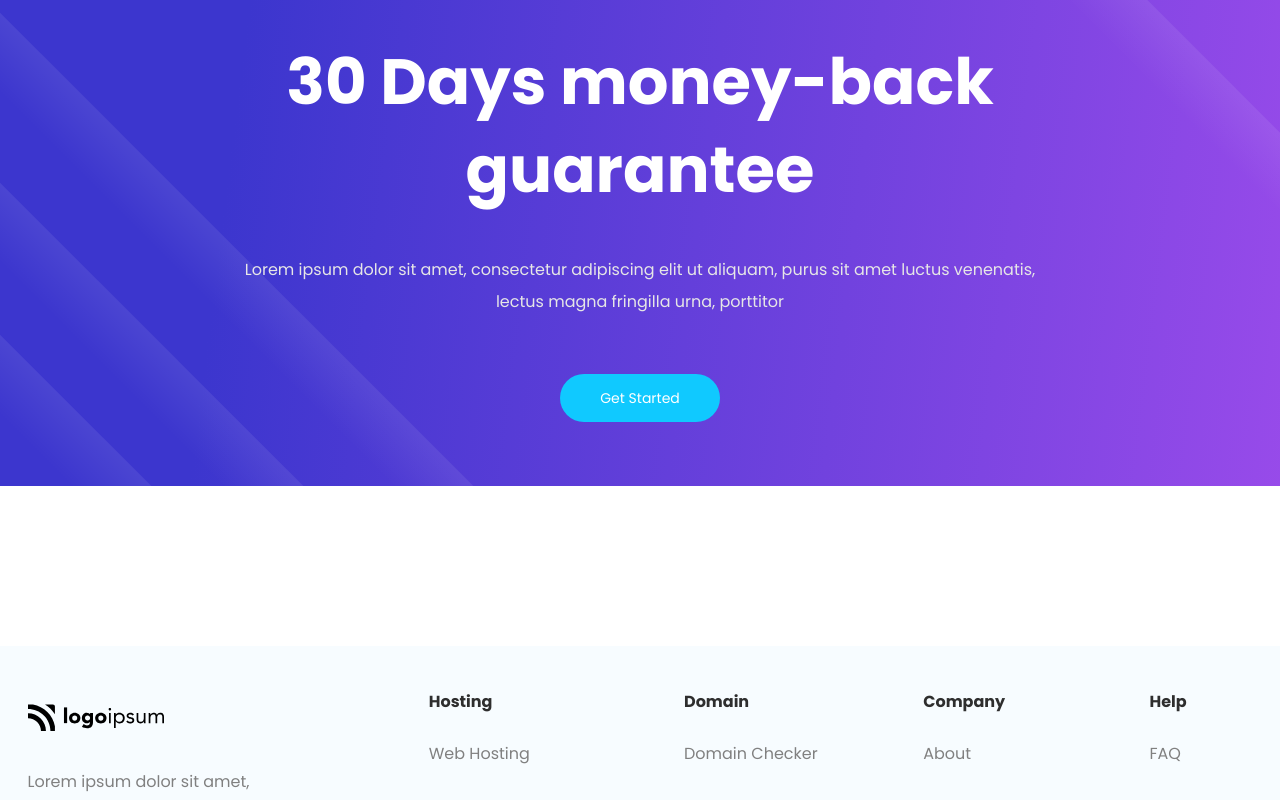
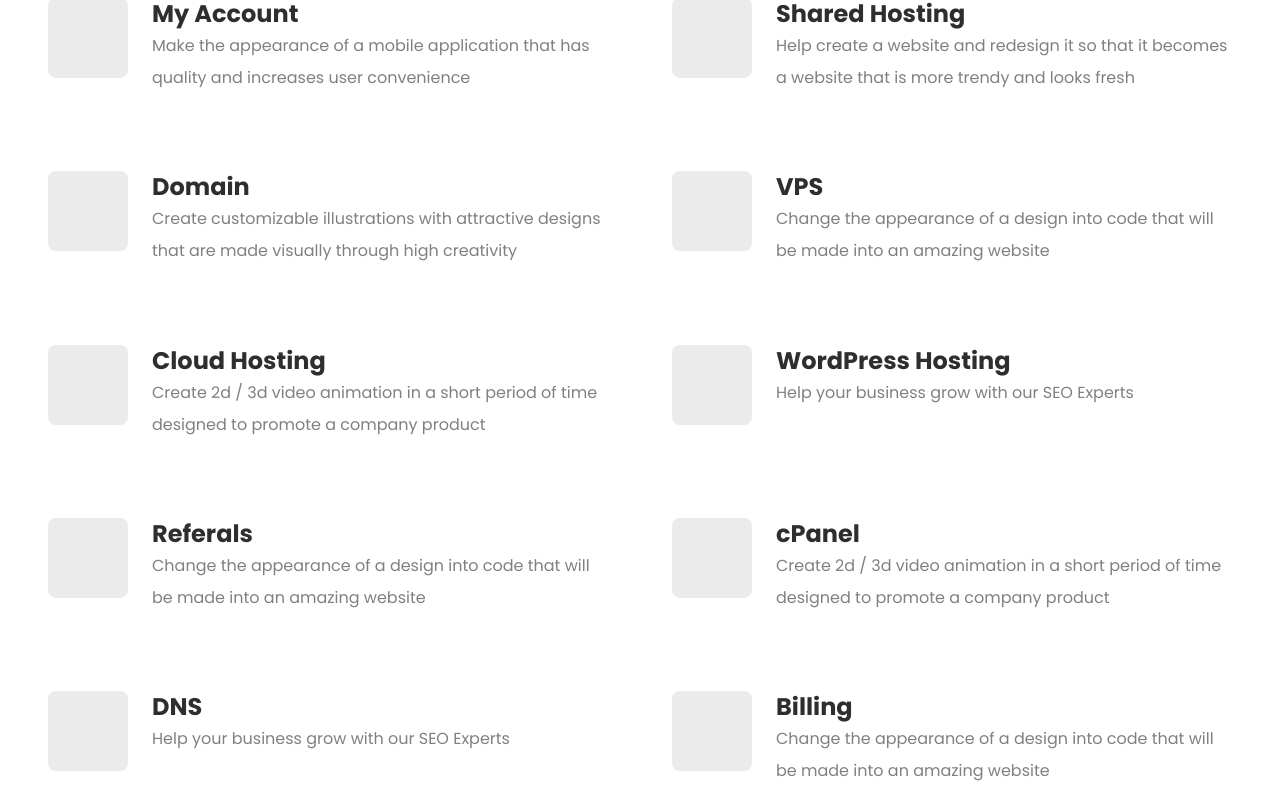
Before and after one commit to rogg62/Host, a React (Create React App) app: page /AboutUs in a window 1280 px wide. Shown: the part 690-1490 px from the top of the page. Built offline with nearby package versions, Linux system fonts and the light colour scheme.

Commit message:
Adicinando

```diff
--- /dev/null
+++ b/src/components/Help/Help.js
@@ -0,0 +1,121 @@
+import React from "react";
+import "./style.css";
+const Help = () => {
+  return (
+    <section id="Help">
+      <div className="div">
+        <div className="divImage"></div>
+        <div className="divInfo">
+          <h1>My Account</h1>
+          <p>
+            Make the appearance of a mobile application that has quality and
+            increases user convenience
+          </p>
+        </div>
+      </div>
+      <div className="div">
+        <div className="divImage"></div>
+        <div className="divInfo">
+          <h1>Shared Hosting</h1>
+          <p>
+            Help create a website and redesign it so that it becomes a website
+            that is more trendy and looks fresh
+          </p>
+        </div>
+      </div>
+      <div className="div">
+        <div className="divImage"></div>
+        <div className="divInfo">
+          <h1>Domain</h1>
+          <p>
+            Create customizable illustrations with attractive designs that are
+            made visually through high creativity
+          </p>
+        </div>
+      </div>
+      <div className="div">
+        <div className="divImage"></div>
+        <div className="divInfo">
+          <h1>VPS</h1>
+          <p>
+            Change the appearance of a design into code that will be made into
+            an amazing website
+          </p>
+        </div>
+      </div>
+      <div className="div">
+        <div className="divImage"></div>
+        <div className="divInfo">
+          <h1>Cloud Hosting</h1>
+          <p>
+            Create 2d / 3d video animation in a short period of time designed to
+            promote a company product
+          </p>
+        </div>
+      </div>
+      <div className="div">
+        <div className="divImage"></div>
+        <div className="divInfo">
+          <h1>WordPress Hosting</h1>
+          <p>Help your business grow with our SEO Experts</p>
+        </div>
+      </div>
+      <div className="div">
+        <div className="divImage"></div>
+        <div className="divInfo">
+          <h1>Referals</h1>
+          <p>
+            Change the appearance of a design into code that will be made into
+            an amazing website
+          </p>
+        </div>
+      </div>
+      <div className="div">
+        <div className="divImage"></div>
+        <div className="divInfo">
+          <h1>cPanel</h1>
+          <p>
+            Create 2d / 3d video animation in a short period of time designed to
+            promote a company product
+          </p>
+        </div>
+      </div>
+      <div className="div">
+        <div className="divImage"></div>
+        <div className="divInfo">
+          <h1>DNS</h1>
+          <p>Help your business grow with our SEO Experts</p>
+        </div>
+      </div>
+      <div className="div">
+        <div className="divImage"></div>
+        <div className="divInfo">
+          <h1>Billing</h1>
+          <p>
+            Change the appearance of a design into code that will be made into
+            an amazing website
+          </p>
+        </div>
+      </div>
+      <div className="div">
+        <div className="divImage"></div>
+        <div className="divInfo">
+          <h1>Website</h1>
+          <p>
+            Create 2d / 3d video animation in a short period of time designed to
+            promote a company product
+          </p>
+        </div>
+      </div>
+      <div className="div">
+        <div className="divImage"></div>
+        <div className="divInfo">
+          <h1>Customer Care</h1>
+          <p>Help your business grow with our SEO Experts</p>
+        </div>
+      </div>
+    </section>
+  );
+};
+
+export default Help;
--- /dev/null
+++ b/src/components/Help/style.css
@@ -0,0 +1,50 @@
+#Help {
+  width: 1232px;
+  height: 1040px;
+  display: flex;
+  flex-wrap: wrap;
+  justify-content: space-between;
+}
+
+#Help .div {
+  width: 608px;
+  height: 126px;
+  padding-top: 24px;
+  display: flex;
+  justify-content: center;
+  align-items: flex-start;
+  gap: 24px;
+}
+
+#Help .divImage {
+  width: 80px;
+  height: 80px;
+  background: #ebebeb;
+  border-radius: 8px;
+}
+
+#Help .divInfo {
+  width: 456px;
+  height: auto;
+}
+
+#Help .divInfo h1 {
+  margin: 0;
+  font-family: "Poppins";
+  font-style: normal;
+  font-weight: 700;
+  font-size: 24px;
+  line-height: 32px;
+  font-feature-settings: "pnum" on, "lnum" on;
+  color: #2e2e2e;
+}
+
+#Help .divInfo p {
+  margin: 0;
+  font-family: "Poppins";
+  font-style: normal;
+  font-weight: 400;
+  font-size: 16px;
+  line-height: 32px;
+  color: #808080;
+}
--- a/src/pages/About/About.js
+++ b/src/pages/About/About.js
@@ -1,12 +1,14 @@
 import React from "react";
 import "../style.css";
 import { Head1 } from "../../components/HeaderMin/Headers";
+import Help from "../../components/Help/Help";
 import Cta from "../../components/CTA/Cta";
 import Footer from "../../components/Footer/Footer";
 const About = () => {
   return (
     <section id="page1">
       <Head1 />
+      <Help />
       <Cta />
       <Footer />
     </section>
```
